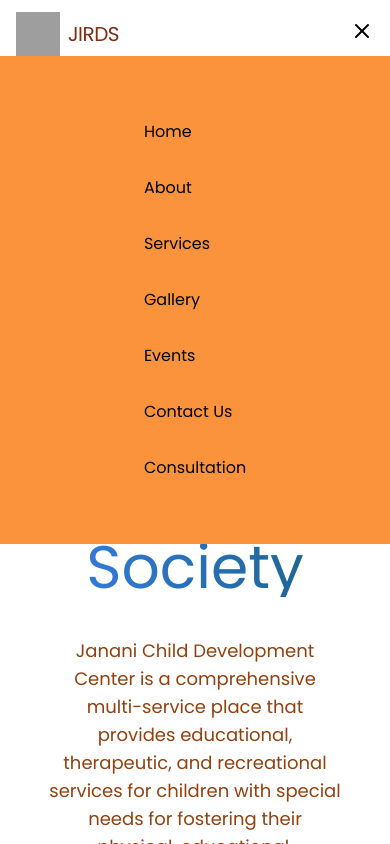
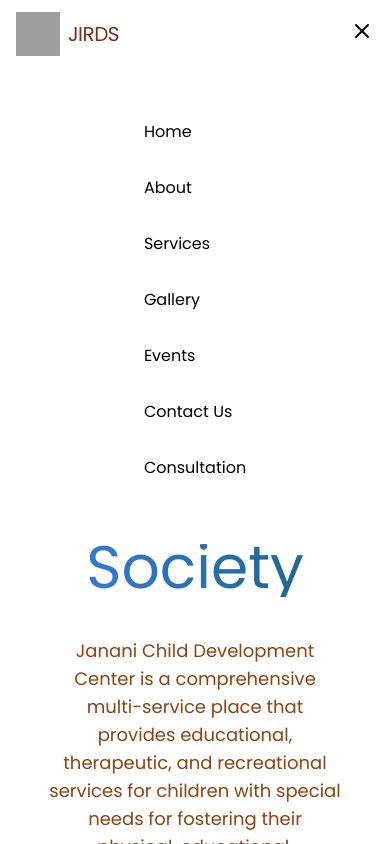
Before and after one commit to njrgourav11/JIRDS, a React (Vite) app: page / in a window 390 px wide. Both pictures are taken after a click on the button 362 px from the left and 30 px from the top of the page. Shown: the top 844 px of the page. Built offline with nearby package versions, Linux system fonts and the light colour scheme; grey boxes are pictures that could not be loaded.

Commit message:
Update Navbar.jsx

```diff
--- a/src/components/Navbar.jsx
+++ b/src/components/Navbar.jsx
@@ -33,7 +33,7 @@ const Navbar = () => {
           </div>
         </div>
         {mobileDrawerOpen && (
-          <div className="fixed right-0 z-20 bg-orange-400 w-full p-12 flex flex-col justify-center items-center lg:hidden">
+          <div className="fixed right-0 z-20 bg-white w-full p-12 flex flex-col justify-center items-center lg:hidden">
             <ul>
               {navItems.map((item, index) => (
                 <li key={index} className="py-4">
```
